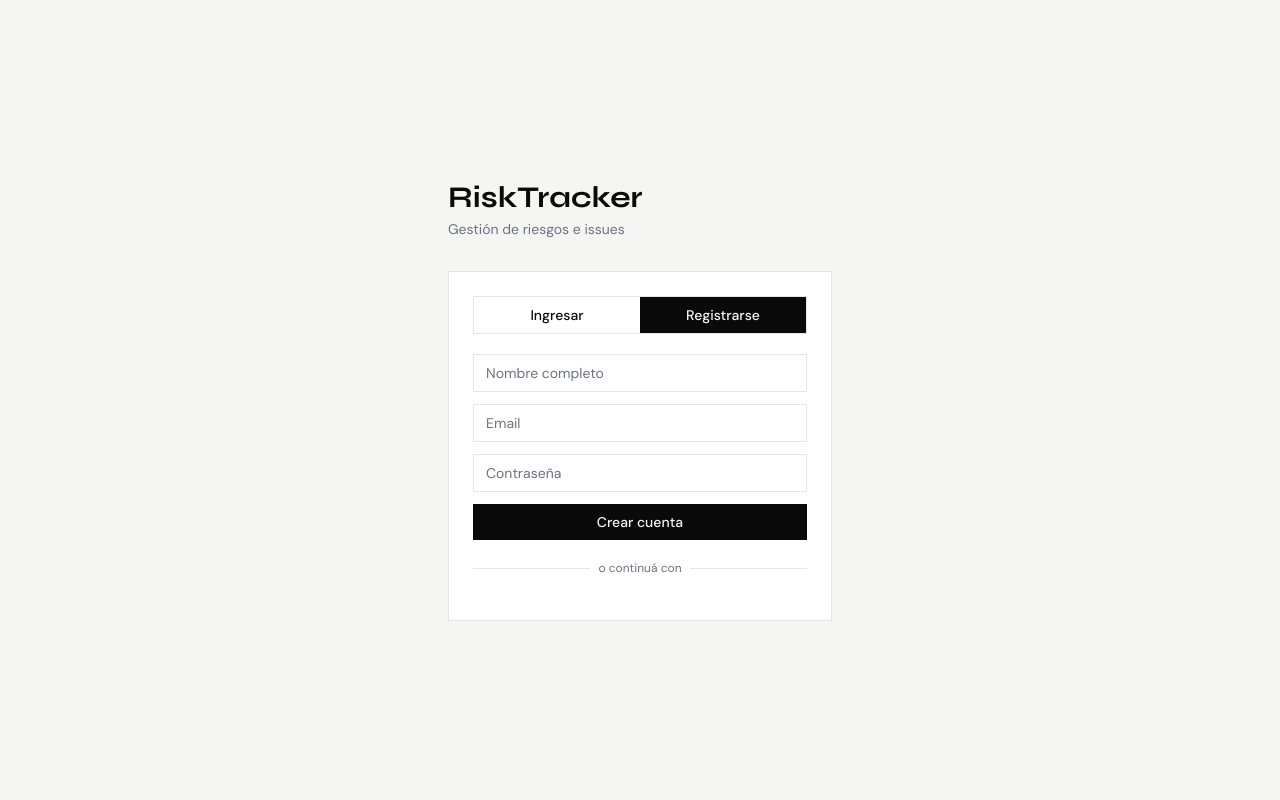
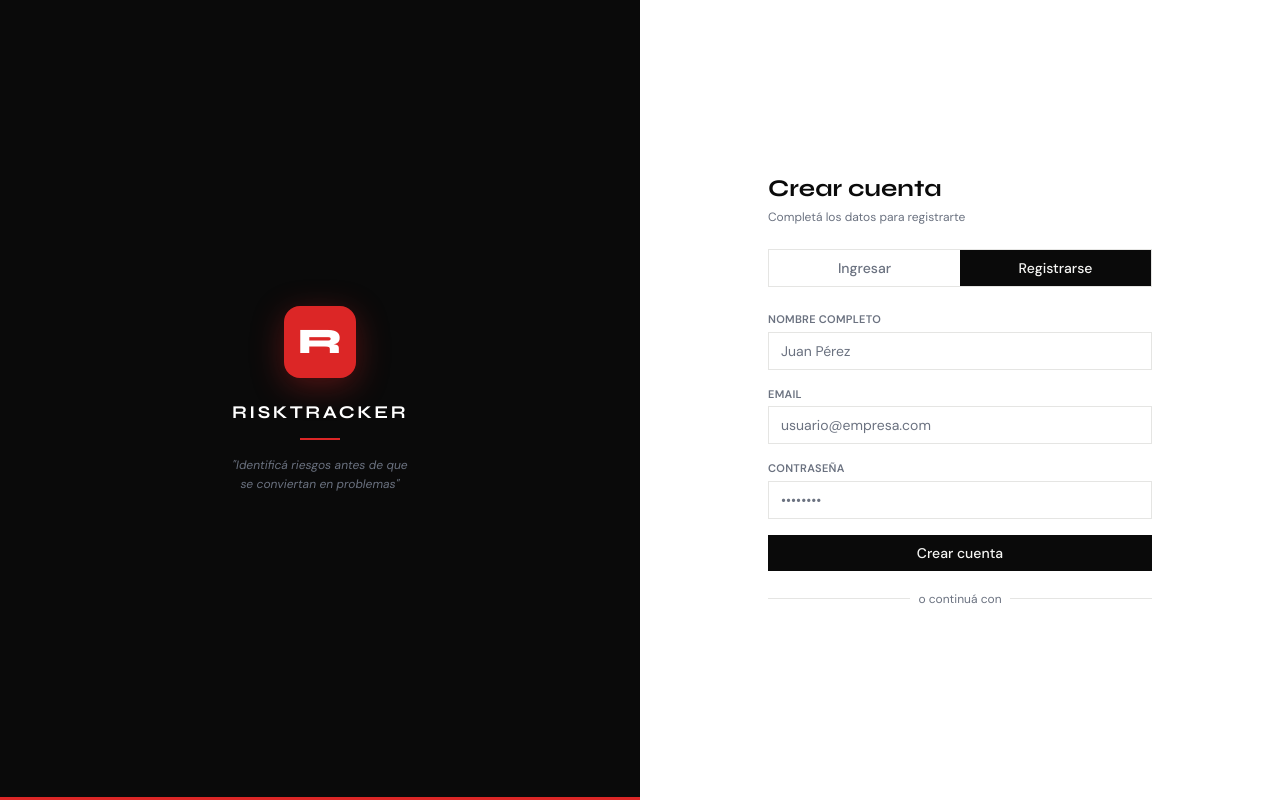
Before and after one commit to gusjrivas/RiskIssueTracker, a React (Vite) app in the folder frontend/: page /login in a window 1280 px wide. Both pictures are taken after a click on the button "Registrarse". Built offline with nearby package versions, Linux system fonts and the light colour scheme; no server answers.

Commit message:
feat: redesign login page with split screen layout

```diff
--- a/frontend/src/index.css
+++ b/frontend/src/index.css
@@ -61,6 +61,10 @@ html.dark .btn-secondary {
 }
 html.dark .btn-secondary:hover { background-color: var(--border); }
 
+/* Login page — red focus for inputs */
+.login-right-panel .input:focus { border-color: #DC2626; }
+html.dark .login-right-panel .input:focus { border-color: #DC2626; }
+
 /* ─── Base layer ────────────────────────────────────────────────────── */
 
 @layer base {
--- a/frontend/src/pages/LoginPage.jsx
+++ b/frontend/src/pages/LoginPage.jsx
@@ -5,6 +5,32 @@ import { Loader2 } from 'lucide-react'
 import { useAuth } from '../hooks/useAuth'
 
 const GOOGLE_CLIENT_ID = import.meta.env.VITE_GOOGLE_CLIENT_ID
+
+function LeftPanel() {
+  return (
+    <div className="relative flex-1 bg-[#0A0A0A] flex flex-col items-center justify-center p-12 min-h-[200px] md:min-h-screen">
+      <div
+        className="flex items-center justify-center mb-5 rounded-[16px]"
+        style={{
+          width: 72,
+          height: 72,
+          background: '#DC2626',
+          boxShadow: '0 8px 32px rgba(220,38,38,0.35)',
+        }}
+      >
+        <span className="font-display font-black text-white text-4xl leading-none">R</span>
+      </div>
+      <div className="font-display font-bold text-white uppercase tracking-[2.5px] text-lg mb-3">
+        RiskTracker
+      </div>
+      <div className="w-10 h-[2px] bg-severity-red mb-4" />
+      <p className="text-muted text-xs italic text-center leading-relaxed max-w-[180px]">
+        "Identificá riesgos antes de que se conviertan en problemas"
+      </p>
+      <div className="login-accent-bar" />
+    </div>
+  )
+}
 
 export default function LoginPage() {
   const { loginWithPassword, loginWithGoogle, register } = useAuth()
@@ -106,9 +132,11 @@ export default function LoginPage() {
   if (blocked) {
     const isPending = blocked.toLowerCase().includes('pendiente')
     return (
-      <div className="min-h-screen bg-canvas flex items-center justify-center px-4">
-        <div className="card max-w-sm w-full text-center space-y-3">
-          <h2 className="font-display text-xl font-bold">
+      <div className="min-h-screen flex flex-col md:flex-row">
+        <LeftPanel />
+        <div className="flex-1 bg-surface flex items-center justify-center p-8">
+          <div className="w-full max-w-sm text-center space-y-4">
+            <h2 className="font-display text-xl font-bold text-ink">
               {isPending ? 'Cuenta pendiente' : 'Cuenta desactivada'}
             </h2>
             <p className="text-sm text-muted">{blocked}</p>
@@ -117,80 +145,98 @@ export default function LoginPage() {
             </button>
           </div>
         </div>
+      </div>
     )
   }
 
   if (registered) {
     return (
-      <div className="min-h-screen bg-canvas flex items-center justify-center px-4">
-        <div className="card max-w-sm w-full text-center space-y-3">
-          <h2 className="font-display text-xl font-bold">Cuenta creada</h2>
+      <div className="min-h-screen flex flex-col md:flex-row">
+        <LeftPanel />
+        <div className="flex-1 bg-surface flex items-center justify-center p-8">
+          <div className="w-full max-w-sm text-center space-y-4">
+            <h2 className="font-display text-xl font-bold text-ink">Cuenta creada</h2>
             <p className="text-sm text-muted">Tu cuenta está pendiente de aprobación por un administrador.</p>
             <button onClick={() => { setMode('login'); setRegistered(false) }} className="btn-secondary w-full">
               Volver al login
             </button>
           </div>
         </div>
+      </div>
     )
   }
 
   return (
-    <div className="min-h-screen bg-canvas flex items-center justify-center px-4">
+    <div className="min-h-screen flex flex-col md:flex-row">
+      <LeftPanel />
+      <div className="login-right-panel flex-1 bg-surface flex items-center justify-center p-8 md:p-12">
         <motion.div
           initial={{ opacity: 0, y: 16 }}
           animate={{ opacity: 1, y: 0 }}
           transition={{ duration: 0.3, ease: 'easeOut' }}
           className="w-full max-w-sm"
         >
-        <div className="mb-8">
-          <h1 className="font-display text-3xl font-bold text-ink">RiskTracker</h1>
-          <p className="text-muted text-sm mt-1">Gestión de riesgos e issues</p>
+          <div className="mb-6">
+            <h2 className="font-display text-2xl font-bold text-ink">
+              {mode === 'login' ? 'Bienvenido' : 'Crear cuenta'}
+            </h2>
+            <p className="text-muted text-xs mt-1">
+              {mode === 'login' ? 'Ingresá a tu cuenta para continuar' : 'Completá los datos para registrarte'}
+            </p>
           </div>
 
-        <div className="card space-y-5">
-          <div className="flex border border-border">
+          <div className="flex border border-border mb-6">
             <button
               onClick={() => setMode('login')}
-              className={`flex-1 py-2 text-sm font-medium transition-colors ${mode === 'login' ? 'bg-ink text-canvas' : 'text-ink hover:opacity-80'}`}
+              className={`flex-1 py-2 text-sm font-medium transition-colors ${mode === 'login' ? 'bg-ink text-canvas' : 'text-muted hover:opacity-80'}`}
             >
               Ingresar
             </button>
             <button
               onClick={() => setMode('register')}
-              className={`flex-1 py-2 text-sm font-medium transition-colors ${mode === 'register' ? 'bg-ink text-canvas' : 'text-ink hover:opacity-80'}`}
+              className={`flex-1 py-2 text-sm font-medium transition-colors ${mode === 'register' ? 'bg-ink text-canvas' : 'text-muted hover:opacity-80'}`}
             >
               Registrarse
             </button>
           </div>
 
-          <form onSubmit={handleSubmit} className="space-y-3">
+          <form onSubmit={handleSubmit} className="space-y-4">
             {mode === 'register' && (
+              <div className="flex flex-col gap-1">
+                <label className="text-[11px] font-semibold text-muted uppercase tracking-wide">Nombre completo</label>
                 <input
                   value={form.full_name}
                   onChange={set('full_name')}
                   required
-                placeholder="Nombre completo"
+                  placeholder="Juan Pérez"
                   className="input"
                 />
+              </div>
             )}
+            <div className="flex flex-col gap-1">
+              <label className="text-[11px] font-semibold text-muted uppercase tracking-wide">Email</label>
               <input
                 type="email"
                 value={form.email}
                 onChange={set('email')}
                 required
-              placeholder="Email"
+                placeholder="usuario@empresa.com"
                 className="input"
               />
+            </div>
+            <div className="flex flex-col gap-1">
+              <label className="text-[11px] font-semibold text-muted uppercase tracking-wide">Contraseña</label>
               <input
                 type="password"
                 value={form.password}
                 onChange={set('password')}
                 required
-              placeholder="Contraseña"
+                placeholder="••••••••"
                 className="input"
               />
+            </div>
             {error && <p className="text-xs text-severity-red">{error}</p>}
-            <button type="submit" disabled={loading} className="btn-primary w-full flex items-center justify-center gap-2">
+            <button type="submit" disabled={loading} className="btn-primary w-full flex items-center justify-center gap-2 mt-2">
               {loading && <Loader2 size={14} className="animate-spin" />}
               {mode === 'login' ? 'Ingresar' : 'Crear cuenta'}
             </button>
@@ -198,7 +244,7 @@ export default function LoginPage() {
 
           {GOOGLE_CLIENT_ID && (
             <>
-              <div className="relative">
+              <div className="relative my-5">
                 <div className="absolute inset-0 flex items-center">
                   <div className="w-full border-t border-border" />
                 </div>
@@ -209,8 +255,8 @@ export default function LoginPage() {
               <div id="google-signin-btn" className="w-full flex justify-center" />
             </>
           )}
+        </motion.div>
       </div>
-      </motion.div>
     </div>
   )
 }
```
Lines whose indentation alone changed are shown as unchanged.
